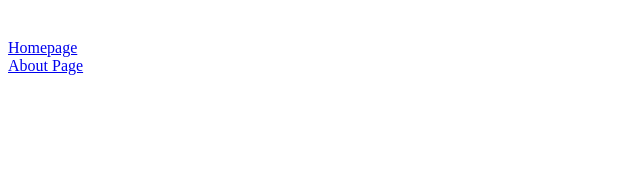
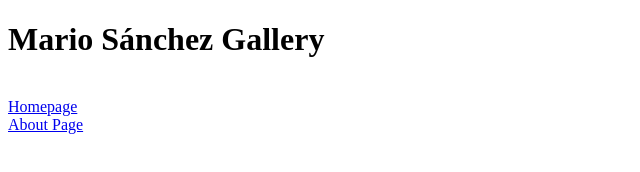
Before and after one commit to marsmarz/FELords, a plain HTML site: page gallery.html in a window 1280 px wide. Shown: the whole page, without its empty margins (0-640 px from the left). Drawn offline with Linux system fonts and the light colour scheme.

Commit message:
fourth commit

```diff
--- a/gallery.html
+++ b/gallery.html
@@ -5,7 +5,7 @@
     </head>
 
     <body>
-        <h1></h1>
+        <h1>Mario Sánchez Gallery</h1>
         <br><a href="index.html">Homepage</a><br>
         <a href="about.html">About Page</a><br>
     </body>
```
